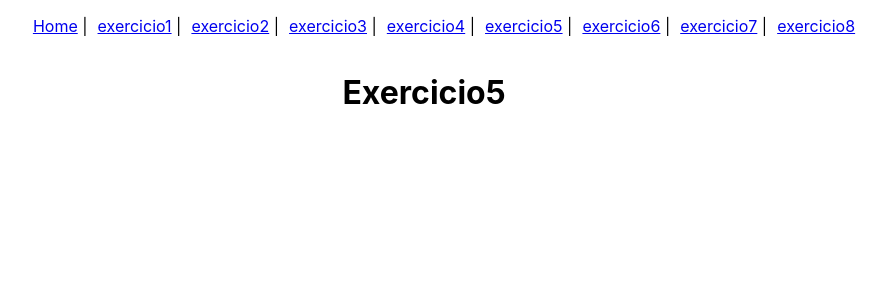
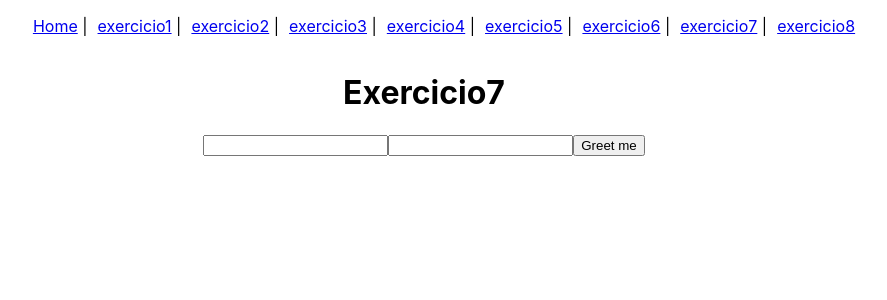
Before and after one commit to andradeviniicius/reactExercises, a React (Vite) app: page /exercicio7 in a window 1280 px wide. Shown: the top 300 px of the page, without its empty margins (216-1103 px from the left). Built offline with nearby package versions, Linux system fonts and the light colour scheme.

Commit message:
1° solution completed

```diff
--- /dev/null
+++ b/src/components/exercicio7/HelloForm.jsx
@@ -0,0 +1,28 @@
+import { useState } from "react";
+
+export default function HelloForm(props) {
+  const [name, setName] = useState({ value: "" });
+  const [surname, setSurname] = useState({ value: "" });
+
+  const handleChangeName = (event) => {
+    setName({ value: event.target.value });
+  };
+  const handleChangeSurname = (event) => {
+    setSurname({ value: event.target.value });
+  };
+
+  const handleSubmit = (event) => {
+    event.preventDefault();
+    alert("A name was submitted: " + name.value +" "+ surname.value);
+  };
+
+  return (
+    <>
+      <form onSubmit={handleSubmit}>
+        <input type="text" onChange={handleChangeName} value={name.value} />
+        <input type="text" value={surname.value} onChange={handleChangeSurname} />
+        <button type="submit">Greet me</button>
+      </form>
+    </>
+  );
+}
--- a/src/components/exercicio7/index.jsx
+++ b/src/components/exercicio7/index.jsx
@@ -1,9 +1,10 @@
 import { useState } from "react";
+import HelloForm from "./HelloForm";
 
 function Exercicio7() {
   return (
     <>
-      <h1 className="title">Exercicio5</h1>
+      <h1 className="title">Exercicio7</h1>
       <div
         style={{
           display: "flex",
@@ -14,8 +15,7 @@ function Exercicio7() {
           height: "100%",
         }}
       >
-        {/* Content */}
-        {/* Content */}
+        <HelloForm></HelloForm>
       </div>
     </>
   );
```
